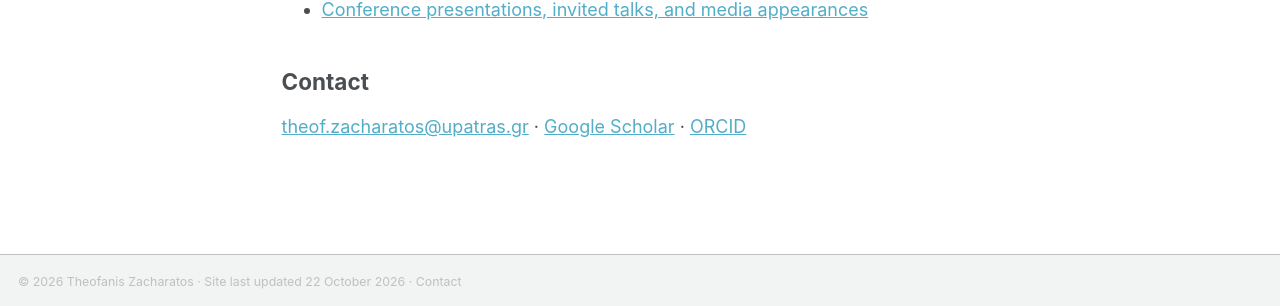
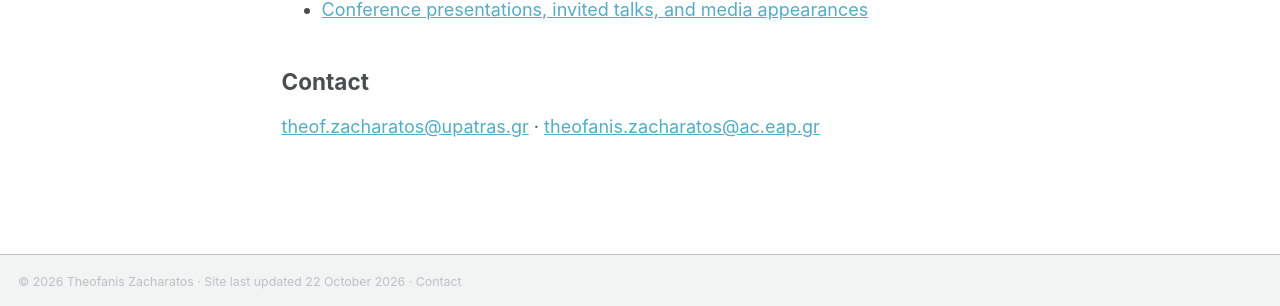
Before and after one commit to TheofanisZacharatos/theofaniszacharatos.github.io, a Jekyll site: the page built from _pages/cv.md, in a window 1280 px wide and 900 px high, scrolled down 1408 px. Shown: the part 591-897 px from the top of the window. Built offline with Jekyll 4.4.1, drawn with Linux system fonts in a browser that asks for light colours; a style sheet for code colours, icons or effects is not loaded.

Commit message:
Update cv.md

```diff
--- a/_pages/cv.md
+++ b/_pages/cv.md
@@ -61,5 +61,4 @@ I am an economist and researcher working on agricultural economics, food markets
 ## Contact
 
 [theof.zacharatos@upatras.gr](mailto:theof.zacharatos@upatras.gr) ·
-[Google Scholar](https://scholar.google.com/citations?user=vtOlaWEAAAAJ) ·
-[ORCID](https://orcid.org/0000-0002-0852-5712)
+[theofanis.zacharatos@ac.eap.gr](mailto:theofanis.zacharatos@ac.eap.gr)
```
